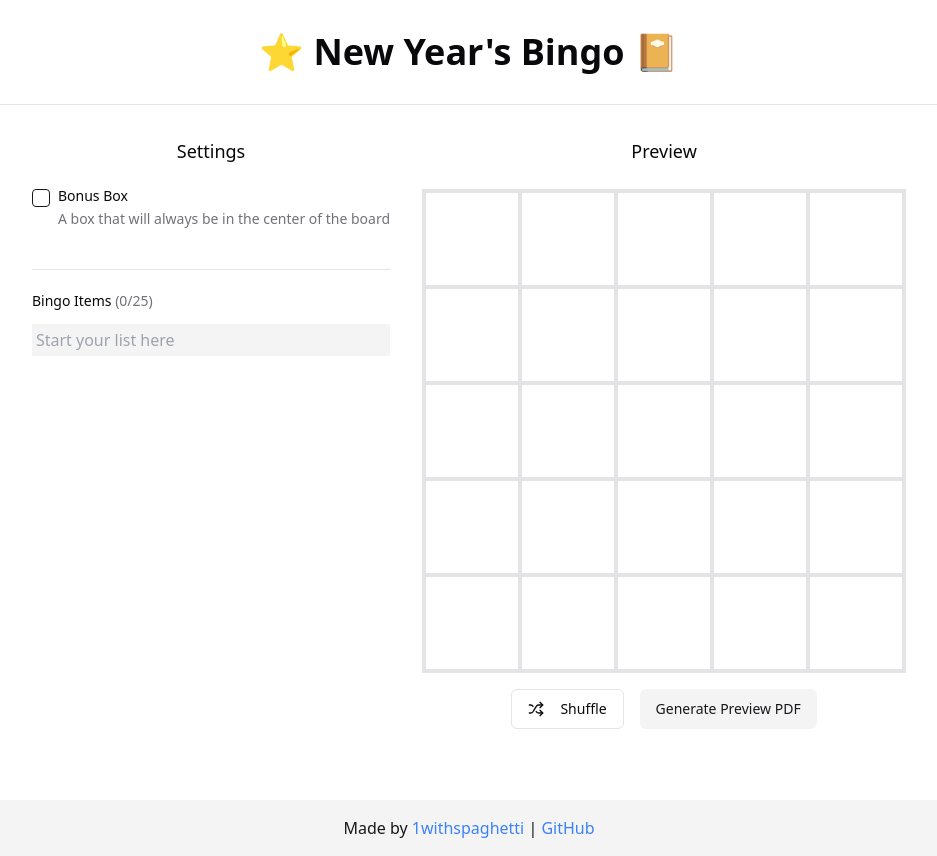
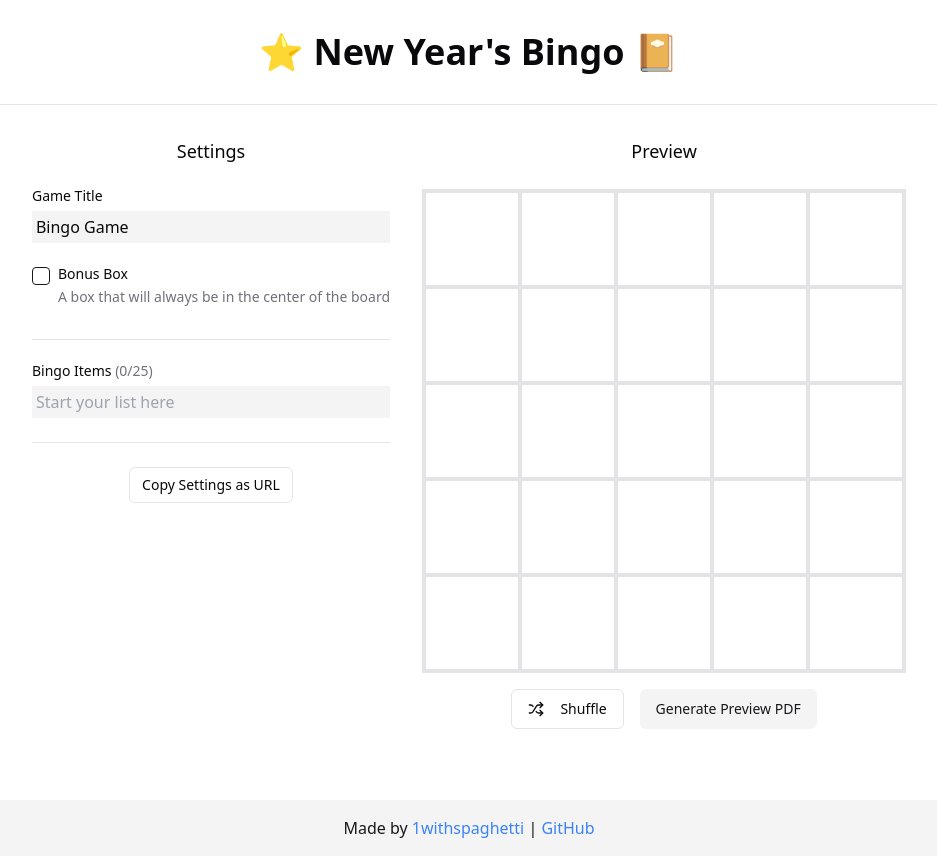
Before and after one commit to 1withspaghetti/NewYearsBingo, a SvelteKit app: page / in a window 1280 px wide. Shown: the whole page, without its empty margins (171-1108 px from the left). Built offline with nearby package versions, Linux system fonts and the light colour scheme.

Commit message:
Copy settings as URL button

```diff
--- a/package.json
+++ b/package.json
@@ -22,16 +22,19 @@
 		"html2canvas": "^1.4.1",
 		"jspdf": "^2.5.2",
 		"lucide-svelte": "^0.469.0",
+		"mode-watcher": "^0.5.0",
 		"prettier": "^3.3.2",
 		"prettier-plugin-svelte": "^3.2.6",
 		"prettier-plugin-tailwindcss": "^0.6.5",
 		"svelte": "^5.0.0",
 		"svelte-check": "^4.0.0",
+		"svelte-sonner": "^0.3.28",
 		"tailwind-merge": "^2.6.0",
 		"tailwind-variants": "^0.3.0",
 		"tailwindcss": "^3.4.9",
 		"tailwindcss-animate": "^1.0.7",
 		"typescript": "^5.0.0",
-		"vite": "^5.4.11"
+		"vite": "^5.4.11",
+		"zod": "^3.24.1"
 	}
 }
--- a/src/lib/components/BingoPreview.svelte
+++ b/src/lib/components/BingoPreview.svelte
@@ -13,7 +13,7 @@
     {#each { length: 25 }, i}
         <div class="w-24 h-24 overflow-hidden flex items-center border-2 p-2 {i === 12 && center !== undefined ? 'bg-zinc-100' : ''}">
             <span class="w-full text-center text-sm {i === 12 && center !== undefined ? 'font-bold' : ''}">
-                {i === 12 && center !== undefined ? center : shuffledItems[i > 12 && center ? i-1 : i]}
+                {i === 12 && center !== undefined ? center : shuffledItems[i > 12 && center !== undefined ? i-1 : i]}
             </span>
         </div>
     {/each}
--- /dev/null
+++ b/src/lib/components/ui/sonner/index.ts
@@ -0,0 +1 @@
+export { default as Toaster } from "./sonner.svelte";
--- /dev/null
+++ b/src/lib/components/ui/sonner/sonner.svelte
@@ -0,0 +1,20 @@
+<script lang="ts">
+	import { Toaster as Sonner, type ToasterProps as SonnerProps } from "svelte-sonner";
+	import { mode } from "mode-watcher";
+
+	let restProps: SonnerProps = $props();
+</script>
+
+<Sonner
+	theme={$mode}
+	class="toaster group"
+	toastOptions={{
+		classes: {
+			toast: "group toast group-[.toaster]:bg-background group-[.toaster]:text-foreground group-[.toaster]:border-border group-[.toaster]:shadow-lg",
+			description: "group-[.toast]:text-muted-foreground",
+			actionButton: "group-[.toast]:bg-primary group-[.toast]:text-primary-foreground",
+			cancelButton: "group-[.toast]:bg-muted group-[.toast]:text-muted-foreground",
+		},
+	}}
+	{...restProps}
+/>
--- /dev/null
+++ b/src/lib/types/bingoGame.ts
@@ -0,0 +1,5 @@
+interface IBingoGameSettings {
+    title: string;
+    center?: string;
+    items: string[];
+}
--- /dev/null
+++ b/src/lib/validation/bingoGameSettingsValidator.ts
@@ -0,0 +1,19 @@
+import { z } from 'zod';
+
+export const itemNameValidator = z.string().max(100);
+
+/**
+ * Does not enforce the 24 or 25 item rule
+ */
+export const bingoGameSettingsValidatorLax = z.object({
+    title: z.string().max(100).default('Bingo Game'),
+    center: itemNameValidator.optional(),
+    items: z.array(itemNameValidator),
+})
+
+export default bingoGameSettingsValidatorLax.refine((data) => {
+    return data.items.length >= (data.center === undefined ? 25 : 24);
+}, {
+    message: 'There must be enough items in the list to fill the board (24 or 25)',
+    path: ['items'],
+});
--- a/src/routes/+layout.svelte
+++ b/src/routes/+layout.svelte
@@ -1,5 +1,7 @@
 <script lang="ts">
 	import '../app.css';
+	import { Toaster } from "$lib/components/ui/sonner/index.js";
+
 	let { children } = $props();
 </script>
 
@@ -10,3 +12,5 @@
 	Made by <a href="https://1withspaghetti.com" target="_blank" class="text-blue-500">1withspaghetti</a> |
 	<a href="https://github.com/1withspaghetti/NewYearsBingo" target="_blank" class="text-blue-500">GitHub</a>
 </div>
+
+<Toaster />
--- a/src/routes/+page.svelte
+++ b/src/routes/+page.svelte
@@ -7,6 +7,12 @@
 	import { Button } from "$lib/components/ui/button";
     import Shuffle from "lucide-svelte/icons/Shuffle";
 	import BingoDocumentGenerator from "$lib/components/BingoDocumentGenerator.svelte";
+	import { onMount, tick } from "svelte";
+	import { bingoGameSettingsValidatorLax } from "$lib/validation/bingoGameSettingsValidator";
+    import { toast } from "svelte-sonner";
+	import { ZodError } from "zod";
+
+    let title = $state("Bingo Game");
 
     let centerItemChecked = $state(false);
     let centerItemText = $state("");
@@ -21,15 +27,61 @@
     }
 
     let board = $derived({center: centerItemChecked ? centerItemText : undefined, items: items.map(item=>item.text).filter(text=>text), seed: previewSeed});
+
+    async function copySettingsAsURL() {
+        const settings: IBingoGameSettings = {
+            title,
+            center: centerItemChecked ? centerItemText : undefined,
+            items: items.map(item=>item.text).filter(text=>text),
+        }
+
+        const url = new URL(window.location.href);
+        url.searchParams.set("gameSettings", btoa(JSON.stringify(settings)));
+        await navigator.clipboard.writeText(url.href);
+        toast.success("URL copied to clipboard");
+    }
+
+    // Read settings from URL if present
+    onMount(() => {
+        const url = new URL(window.location.href);
+        const gameSettings = url.searchParams.get("gameSettings");
+        if(gameSettings) {
+            try {
+                let settings: IBingoGameSettings = JSON.parse(atob(gameSettings));
+                settings = bingoGameSettingsValidatorLax.parse(settings) as IBingoGameSettings;
+                title = settings.title;
+                centerItemChecked = settings.center !== undefined;
+                centerItemText = settings.center || "";
+                items = settings.items.map((text) => ({id: nextId++, text}));
+                if (items.length == 0 || items[items.length - 1].text !== "") {
+                    items.push({id: nextId++, text: ""});
+                }
+            } catch(e) {
+                console.error(e);
+                tick().then(() => toast.error(`Could not import settings${e instanceof ZodError ? `: ${e.errors[0].message}` : ""}`));
+            }
+        }
+    });
 </script>
 <div class="flex flex-col items-center py-8">
     <h1 class="text-2xl sm:text-4xl font-bold">⭐ New Year's Bingo 📔</h1>
     <Separator class="my-8" />
-    <div class="flex flex-col lg:flex-row gap-8">
+    <div class="flex flex-col items-center lg:flex-row lg:items-start gap-8">
         <div class="flex flex-col w-full max-w-sm">
             <Label class="mb-6 text-center text-lg">Settings</Label>
 
-            <div class="flex items-top space-x-2 mb-4">
+            <div class="flex flex-col mb-6">
+                <Label id="title-label" for="title" class="mb-2">Game Title</Label>
+                <input
+                    id="title"
+                    aria-describedby="title-label"
+                    bind:value={title}
+                    placeholder="Enter game title here"
+                    class="w-full p-1 border-input outline-none bg-zinc-100"
+                />
+            </div>
+
+            <div class="flex items-top space-x-2 mb-2">
                 <Checkbox id="center-item-checkbox" bind:checked={centerItemChecked} aria-labelledby="center-item-label" />
                 <div class="grid gap-1.5 leading-none">
                     <Label
@@ -57,7 +109,7 @@
 
             <Separator class="my-6" />
 
-            <Label class="mb-4">Bingo Items <span class="text-zinc-500">({items.filter(item=>item.text).length}/{centerItemChecked ? 24 : 25})</span></Label>
+            <Label class="mb-2">Bingo Items <span class="text-zinc-500">({items.filter(item=>item.text).length}/{centerItemChecked ? 24 : 25})</span></Label>
             <div class="flex flex-col">
                 {#each items as {id, text}, i (id)}
                     <input
@@ -97,6 +149,12 @@
                     />
                 {/each}
             </div>
+
+            <Separator class="my-6" />
+
+            <div class="flex justify-center gap-4">
+                <Button variant="outline" size="sm" onclick={copySettingsAsURL}>Copy Settings as URL</Button>
+            </div>
         </div>
         <div class="flex flex-col">
             <Label class="mb-6 text-center text-lg">Preview</Label>
```
Also changed, not shown: 1 other file (tests, documents, lock files or other folders).
